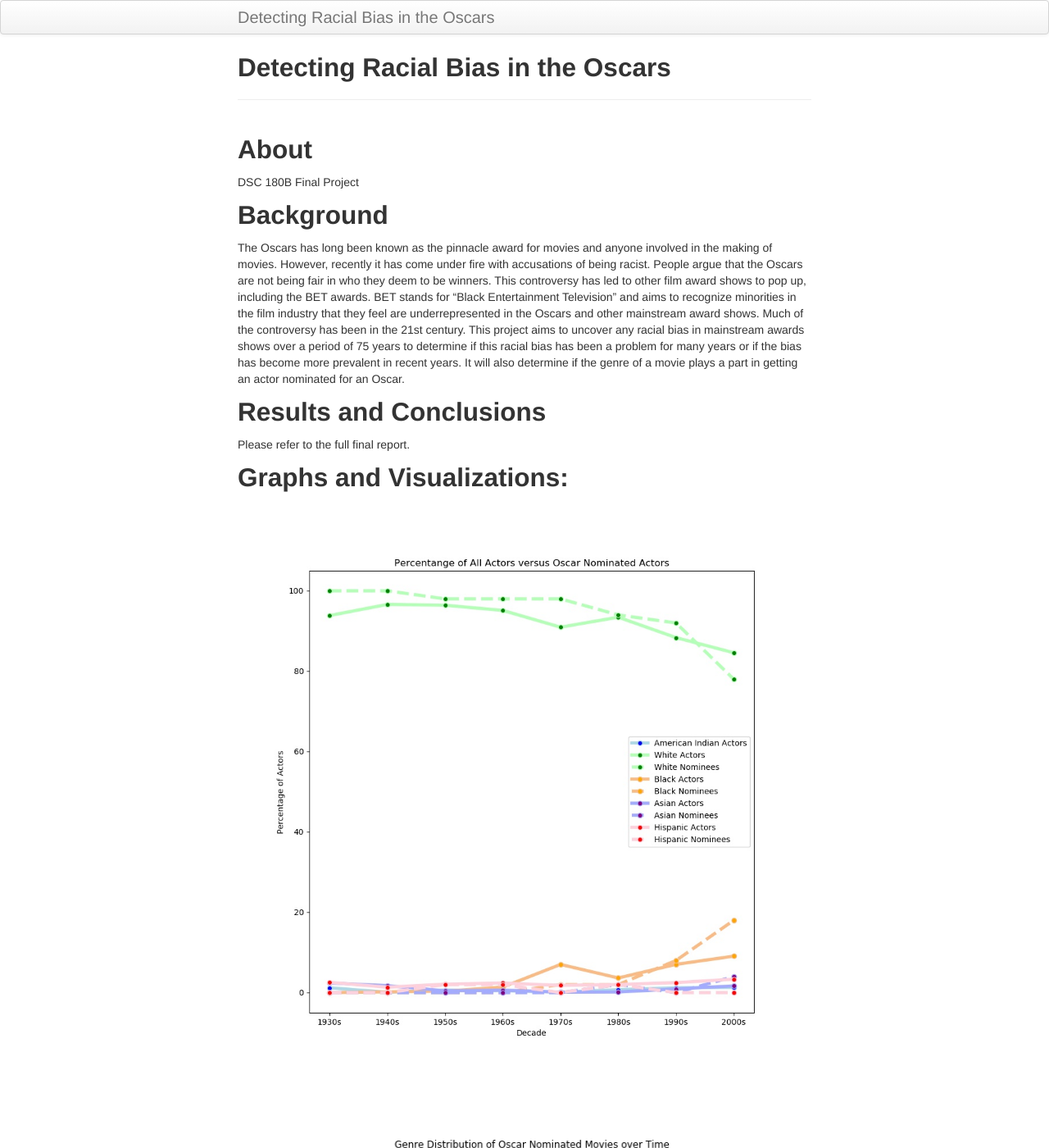
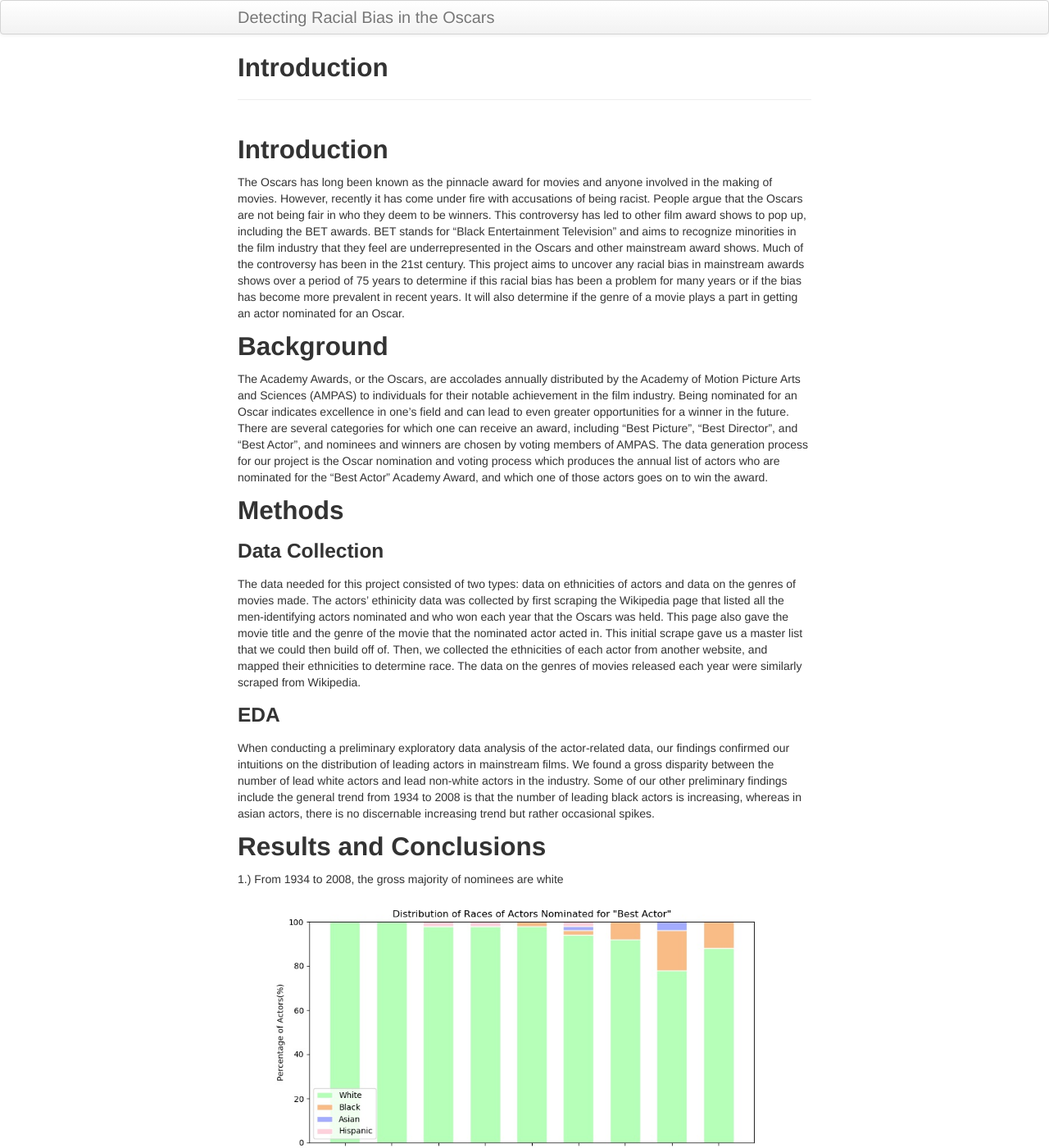
Before and after one commit to mkwan13/180_final_site, a Jekyll site: the page built from index.md, in a window 1280 px wide and 1400 px high. Shown: the whole window at 82% size. Built offline with Jekyll 4.4.1, drawn with Linux system fonts in a browser that asks for light colours; our own code applies the rules of GitHub Pages for plain Markdown files; some of the changed text lies outside the part shown.

Commit message:
Update index.md

```diff
--- a/index.md
+++ b/index.md
@@ -1,30 +1,42 @@
 ---
 layout: page
 title: Detecting Racial Bias in the Oscars
-description: Minimal tutorial on making a simple website with GitHub Pages
+description: DSC 180B Senior Capstone Project: Wikipedia
 ---
 
-## About
-DSC 180B Final Project
-
-## Background
-
+## Introduction
 The Oscars has long been known as the pinnacle award for movies and anyone involved in the making of movies. However, recently it has come under fire with accusations of being racist. People argue that the Oscars are not being fair in who they deem to be winners. This controversy has led to other film award shows to pop up, including the BET awards. BET stands for “Black Entertainment Television” and aims to recognize minorities in the film industry that they feel are underrepresented in the Oscars and other mainstream award shows.
 Much of the controversy has been in the 21st century. This project aims to uncover any racial bias in mainstream awards shows over a period of 75 years to determine if this racial bias has been a problem for many years or if the bias has become more prevalent in recent years. It will also determine if the genre of a movie plays a part in getting an actor nominated for an Oscar.
 
+## Background
+The Academy Awards, or the Oscars, are accolades annually distributed by the Academy of Motion Picture Arts and Sciences (AMPAS) to individuals for their notable achievement in the film industry. Being nominated for an Oscar indicates excellence in one’s field and can lead to even greater opportunities for a winner in the future. There are several categories for which one can receive an award, including “Best Picture”, “Best Director”, and “Best Actor”, and nominees and winners are chosen by voting members of AMPAS. The data generation process for our project is the Oscar nomination and voting process which produces the annual list of actors who are nominated for the “Best Actor” Academy Award, and which one of those actors goes on to win the award.
+## Methods
+
+### Data Collection
+The data needed for this project consisted of two types: data on ethnicities of actors and data on the genres of movies made. The actors' ethinicity data was collected by first scraping the Wikipedia page that listed all the men-identifying actors nominated and who won each year that the Oscars was held. This page also gave the movie title and the genre of the movie that the nominated actor acted in. This initial scrape gave us a master list that we could then build off of. Then, we collected the ethnicities of each actor from another website, and mapped their ethnicities to determine race. The data on the genres of movies released each year were similarly scraped from Wikipedia.
+
+### EDA
+When conducting a preliminary exploratory data analysis of the actor-related data, our findings confirmed our intuitions on the distribution of leading actors in mainstream films. We found a gross disparity between the number of lead white actors and lead non-white actors in the industry. Some of our other preliminary findings include the general trend from 1934 to 2008 is that the number of leading black actors is increasing, whereas in asian actors, there is no discernable increasing trend but rather occasional spikes.
+
 ## Results and Conclusions
 
-Please refer to the full final report.
+1.) From 1934 to 2008, the gross majority of nominees are white
+<br> ![nominee_race_distribution](https://github.com/mkwan13/180_final_site/blob/gh-pages/images/nominee_race_distribution.jpg?raw=true)
+<br> This stacked bar charts helps us visualize the proportions of actors of different racial identities from the 1930s to 2000s. Clearly, across years, white actors dominate the “Best Actor” category’s nominees. Over time, the proportion of non-white actors increases, especially with respect to black actors. Asian nominees and Hispanic or Latino nominees are scarce and we found no nominees of American Indian or Alaskan Native descent.
 
-## Graphs and Visualizations:
+2.) In general, the data suggests that prior to the 1980s, the Oscars maintained the same distribution as already existed in Hollywood.
 
-![actorsRaceVSnomineesRace](https://github.com/mkwan13/180_final_site/blob/gh-pages/images/actorsRaceVSnomineesRace.jpg?raw=true)
+3.) In the 2000s, Black and Asian Actors were disproportionately nominated for “Best Actor” Academy Awards over White Actors
+<br> ![actorsRaceVSnomineesRace](https://github.com/mkwan13/180_final_site/blob/gh-pages/images/actorsRaceVSnomineesRace.jpg?raw=true)
+<br> This graph illustrates the differences between the proportion of actors nominated for “Best Actor” for each race versus the proportion of leading actors in all movies for each race. We can see that across all years, white actors dominate the film industry and the “Best Actor” nominees. From 1934 to the 1980s, white actors were also disproportionately nominated for “Best Actor” over non-white actors. This is consistent with what we see in the film industry in general, but it also points to the lack of minority representation in film during this time period. In the 2000s, the data suggests that leading black and asian actors are nominated for “Best Actor” in a greater proportion than leading black and asian actors appear in films. This could suggest a bias in favor of actors of color during this decade.
 
-![genre_dist_nominated_over_time](https://github.com/mkwan13/180_final_site/blob/gh-pages/images/genre_dist_nominated_over_time.png?raw=true)
-This graph shows the genre distribution of Oscar nominated movies throughout the history of the Oscars. The drama genre has the highest proportion of nominations throughout and was even the only category nominated in 1950-1955.
+4.) Actors in comedies and dramas are more likely to be nominated; westerns were very common prior to the 1970s, but quickly started declining in popularity
+<br> ![genre_dist_nominated_over_time](https://github.com/mkwan13/180_final_site/blob/gh-pages/images/genre_dist_nominated_over_time.png?raw=true)
+<br> This graph shows the genre distribution of Oscar nominated movies throughout the history of the Oscars. The drama genre has the highest proportion of nominations throughout and was even the only category nominated in 1950-1955.
 
+5.) There were no non-white actors nominated for the Oscars in genres other than drama
 ![genre_dist_over_time](https://github.com/mkwan13/180_final_site/blob/gh-pages/images/genre_dist_over_time.png?raw=true)
 
-![nominee_race_distribution](https://github.com/mkwan13/180_final_site/blob/gh-pages/images/nominee_race_distribution.jpg?raw=true)
 
+6.) We find similar results in another film award, the Golden Globes
 ![race_dist_over_time](https://github.com/mkwan13/180_final_site/blob/gh-pages/images/race_dist_over_time.png?raw=true)
```
